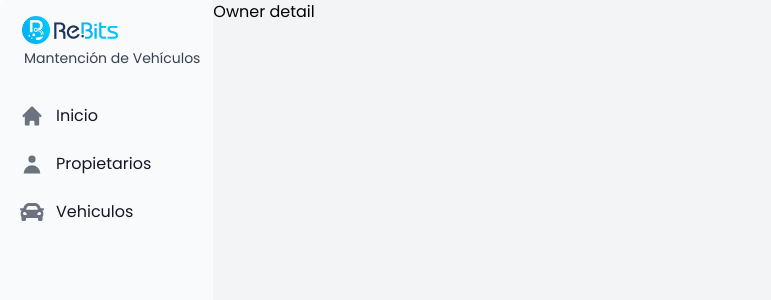
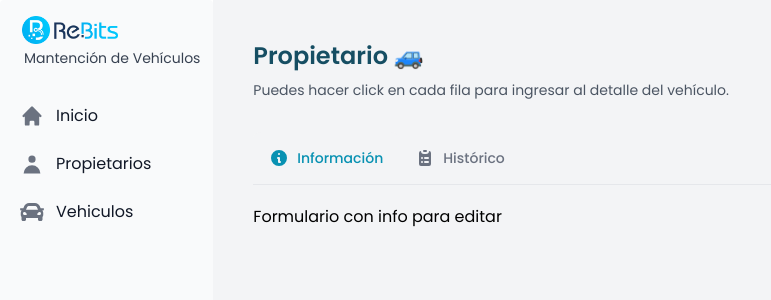
Before and after one commit to nicolas772/sistema-mantencion-vehiculos, a React (Vite) app in the folder frontend/: page /owners/1 in a window 1280 px wide. Shown: the top 300 px of the page, without its empty margins (0-771 px from the left). Built offline with nearby package versions, Linux system fonts and the light colour scheme.

Commit message:
se crean tabs para detalles de propietario y vehiculos

```diff
--- a/frontend/src/components/OwnerDetail.jsx
+++ b/frontend/src/components/OwnerDetail.jsx
@@ -1,5 +1,21 @@
-export default function OwnerDetail () {
+import { Tabs } from "flowbite-react";
+import { HiInformationCircle, HiClipboardList } from "react-icons/hi";
+
+export default function VehicleDetail () {
   return (
-    <h1>Owner detail</h1>
+    <div className="m-10 flex flex-col bg-gray-100">
+      <h1 className="text-2xl font-semibold mb-2 text-cyan-900">Propietario 🚙</h1>
+      <p className="text-sm text-gray-600 mb-8">
+        Puedes hacer click en cada fila para ingresar al detalle del vehículo.
+      </p>
+      <Tabs aria-label="Default tabs" variant="default">
+        <Tabs.Item active title="Información" icon={HiInformationCircle}>
+          Formulario con info para editar
+        </Tabs.Item>
+        <Tabs.Item title="Histórico" icon={HiClipboardList}>
+          Tabla de historico
+        </Tabs.Item>
+      </Tabs>
+    </div>
   )
 }
--- a/frontend/src/components/Owners.jsx
+++ b/frontend/src/components/Owners.jsx
@@ -1,4 +1,5 @@
 import TableOwners from "./TableOwners";
+import { Button } from "flowbite-react";
 
 export default function Owners() {
   return (
@@ -10,6 +11,9 @@ export default function Owners() {
       <div className="w-3/4">
         <TableOwners />
       </div>
+      <div className="flex justify-start my-2">
+        <Button>Crear Propietario</Button>
+      </div>
     </div>
   );
 }
--- a/frontend/src/components/TableOwners.jsx
+++ b/frontend/src/components/TableOwners.jsx
@@ -31,7 +31,7 @@ export default function TableOwners () {
     columns,
     data: owners,
     localization: MRT_Localization_ES,
-    mantineTableContainerProps: { sx: { maxHeight: '350px' } },
+    mantineTableContainerProps: { sx: { maxHeight: '300px' } },
     enableStickyHeader: true,
     initialState: { density: 'xs' },
     mantineTableBodyRowProps: ({ row }) => ({
--- a/frontend/src/components/TableVehicles.jsx
+++ b/frontend/src/components/TableVehicles.jsx
@@ -41,7 +41,7 @@ export default function TableVehicles () {
     columns,
     data: cars,
     localization: MRT_Localization_ES,
-    mantineTableContainerProps: { sx: { maxHeight: '350px' } },
+    mantineTableContainerProps: { sx: { maxHeight: '300px' } },
     enableStickyHeader: true,
     initialState: { density: 'xs' },
     mantineTableBodyRowProps: ({ row }) => ({
--- a/frontend/src/components/VehicleDetail.jsx
+++ b/frontend/src/components/VehicleDetail.jsx
@@ -1,5 +1,21 @@
+import { Tabs } from "flowbite-react";
+import { HiInformationCircle, HiClipboardList } from "react-icons/hi";
+
 export default function VehicleDetail () {
   return (
-    <h1>Vehicle detail</h1>
+    <div className="m-10 flex flex-col bg-gray-100">
+      <h1 className="text-2xl font-semibold mb-2 text-cyan-900">Vehículos 🚙</h1>
+      <p className="text-sm text-gray-600 mb-8">
+        Puedes hacer click en cada fila para ingresar al detalle del vehículo.
+      </p>
+      <Tabs aria-label="Default tabs" variant="default">
+        <Tabs.Item active title="Información" icon={HiInformationCircle}>
+          Formulario con info para editar
+        </Tabs.Item>
+        <Tabs.Item title="Histórico" icon={HiClipboardList}>
+          Tabla de historico
+        </Tabs.Item>
+      </Tabs>
+    </div>
   )
 }
--- a/frontend/src/components/Vehicles.jsx
+++ b/frontend/src/components/Vehicles.jsx
@@ -1,4 +1,5 @@
 import TableVehicles from "./TableVehicles";
+import { Button } from "flowbite-react";
 
 export default function Vehicles() {
   return (
@@ -8,6 +9,9 @@ export default function Vehicles() {
         Puedes hacer click en cada fila para ingresar al detalle del vehículo.
       </p>
       <TableVehicles />
+      <div className="flex justify-start my-2">
+        <Button>Crear Vehículo</Button>
+      </div>
     </div>
   );
 }
```
